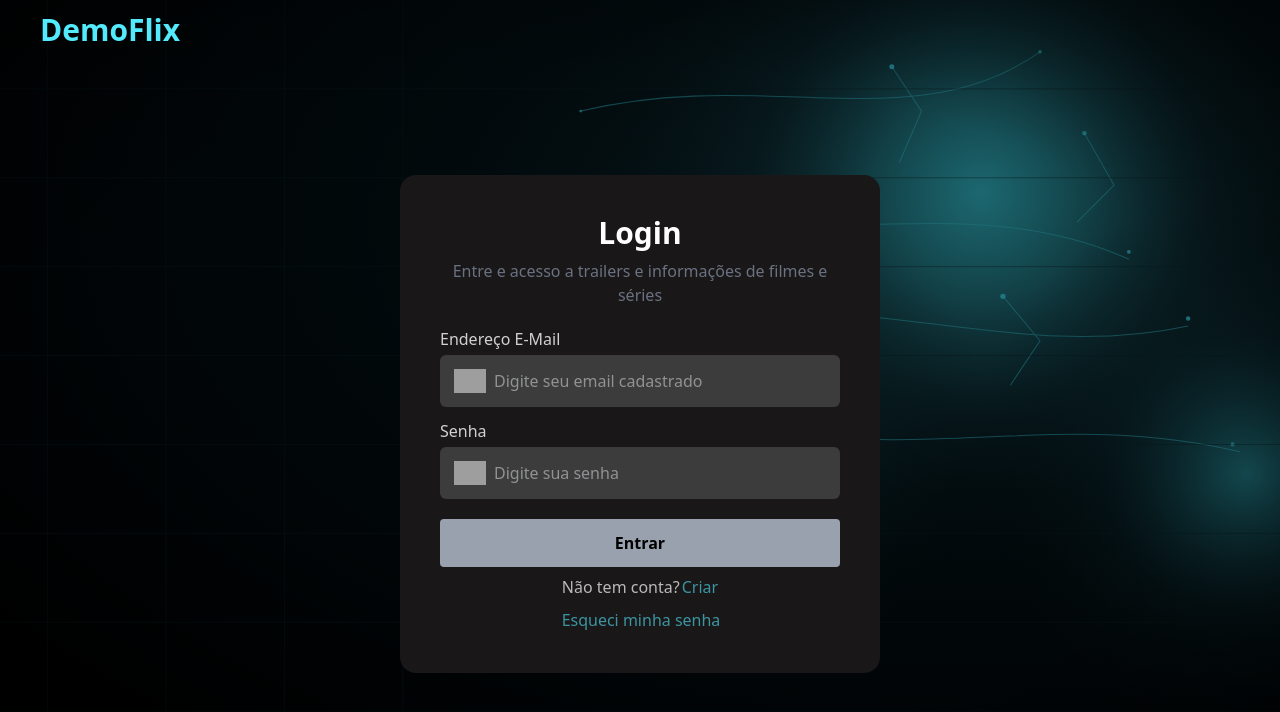
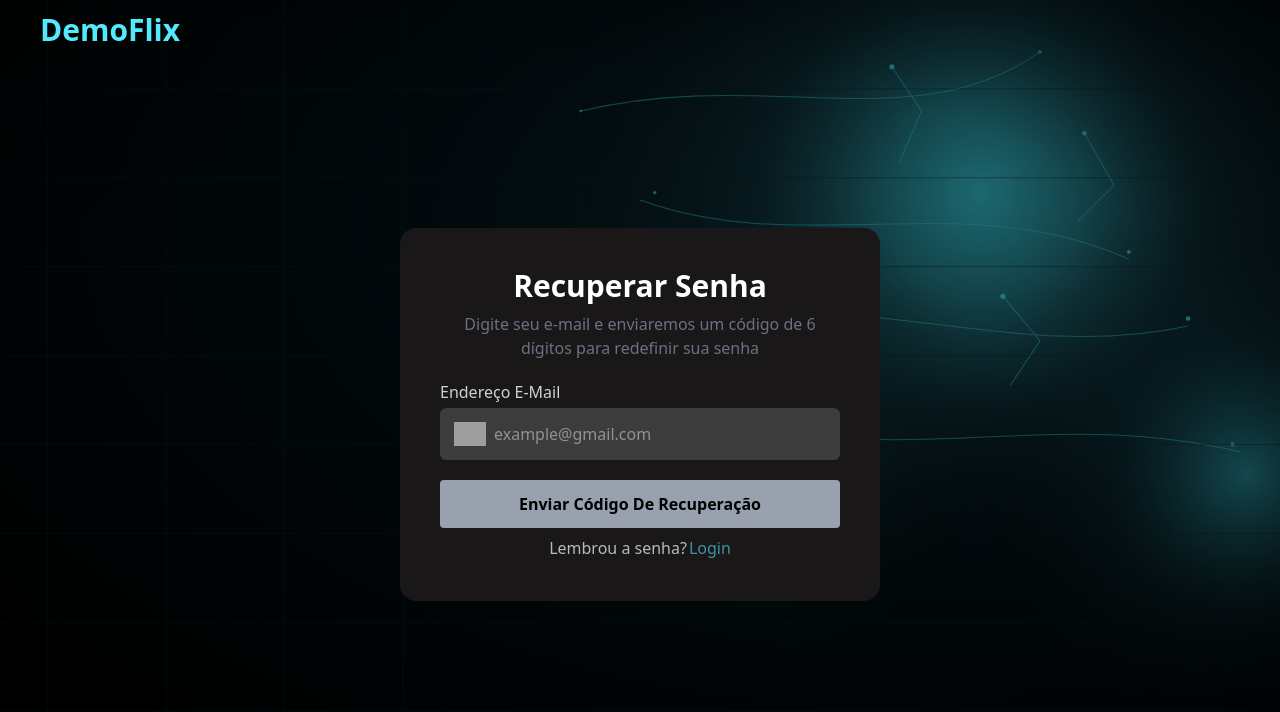
Before and after one commit to Ednei-Gonzaga/demoflix, an Angular app in the folder frontend/a/demoflix-version-2.0/: page / in a window 1280 px wide. Shown: the top 712 px of the page. Built offline with nearby package versions, Linux system fonts and the light colour scheme; grey boxes are pictures that could not be loaded.

Commit message:
fix: resolved interface alignment in the PageLogin component

```diff
--- a/frontend/a/demoflix-version-2.0/src/app/features/goblal/login/components/card.recover.email.password.component/card.recover.email.password.component.html
+++ b/frontend/a/demoflix-version-2.0/src/app/features/goblal/login/components/card.recover.email.password.component/card.recover.email.password.component.html
@@ -1,4 +1,5 @@
-<div animate.enter="animate__animated animate__fadeIn" animate.leave="animate__animated animate__fadeOut"
+<form formGroup="formRecoverPassword" (ngSubmit)="onSubmit()"
+ animate.enter="animate__animated animate__fadeIn" animate.leave="animate__animated animate__fadeOut"
     class="bg_color_card mx-auto grid  justify-center min-h-80 max-w-120 pl-8 pr-8 pb-10 pt-10  rounded-2xl">
     <app-title-cards-page-login-component titleCard="Recuperar Senha"
         descriptionCard="Digite seu e-mail e enviaremos um código de 6 dígitos para redefinir sua senha"></app-title-cards-page-login-component>
@@ -9,9 +10,8 @@
 
     <div class="mt-5 text-center grid gap-2">
         <app-button-login-submit-component
-            titleButton="Enviar código de recuperação"></app-button-login-submit-component>
+            titleButton="Enviar código de recuperação" [isEnable]="formRecoverEmail.invalid"></app-button-login-submit-component>
         <app-login-auth-link-component textButton="Login" questionText="Lembrou a senha?"
             (clickEvent)="onClick()"></app-login-auth-link-component>
     </div>
-
-</div>
+</form>
--- a/frontend/a/demoflix-version-2.0/src/app/features/goblal/login/page-login-components/page.login.components.html
+++ b/frontend/a/demoflix-version-2.0/src/app/features/goblal/login/page-login-components/page.login.components.html
@@ -1,12 +1,12 @@
 <div>
-    <div class="image_background absolute h-screen w-screen flex flex-col -z-10"></div>
+    <div class="image_background fixed h-screen w-screen flex flex-col -z-10"></div>
 
-    <div class="h-screen flex flex-col justify-center bg-black/50 z-10">
+    <div class="min-h-screen flex flex-col justify-center bg-black/50 z-10 pb-10 gap-5">
         <header class="w-full flex pt-3 pl-10">
             <h1 class="font-bold text-cyan-300 text-3xl">DemoFlix</h1>
         </header>
 
-        <main class="flex-1 flex flex-col h-full justify-center items-center">
+        <main class="flex-1 flex flex-col h-full justify-center items-center pl-5 pr-5">
             @switch (cardsVisibility) {
             @case ('login') {
             <app-card-login-component class="w-full" (clickForgotPasswordEvent)="changeActiveCard('recoverEmail')"
--- a/frontend/a/demoflix-version-2.0/src/app/features/goblal/login/page-login-components/page.login.components.ts
+++ b/frontend/a/demoflix-version-2.0/src/app/features/goblal/login/page-login-components/page.login.components.ts
@@ -18,7 +18,7 @@ import { CardLoadingComponent } from "../../../../shared/components/card.loading
 })
 export class PageLoginComponents {
 
-  protected cardsVisibility: "login" | "createLogin" | "newPassword" | "recoverEmail" | "verificationCode" | "loadingCard" =  "login";
+  protected cardsVisibility: "login" | "createLogin" | "newPassword" | "recoverEmail" | "verificationCode" | "loadingCard" =  "recoverEmail";
 
   protected changeActiveCard(nameCard: "login" | "createLogin" | "newPassword" | "recoverEmail" | "verificationCode"  | "loadingCard"): void{
     this.cardsVisibility = nameCard;
--- /dev/null
+++ b/frontend/a/demoflix-version-2.0/src/core/auth/login/login.service.ts
@@ -0,0 +1,10 @@
+import { HttpClient } from '@angular/common/http';
+import { inject, Injectable } from '@angular/core';
+
+@Injectable({
+  providedIn: 'root',
+})
+export class LoginService {
+  private http = inject(HttpClient);
+
+}
```
Also changed, not shown: 1 other file (tests, documents, lock files or other folders).
